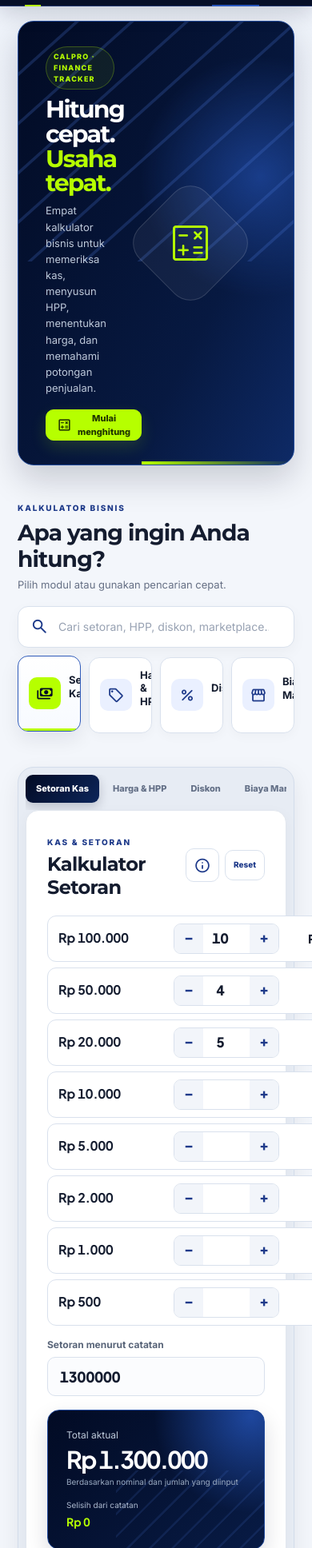
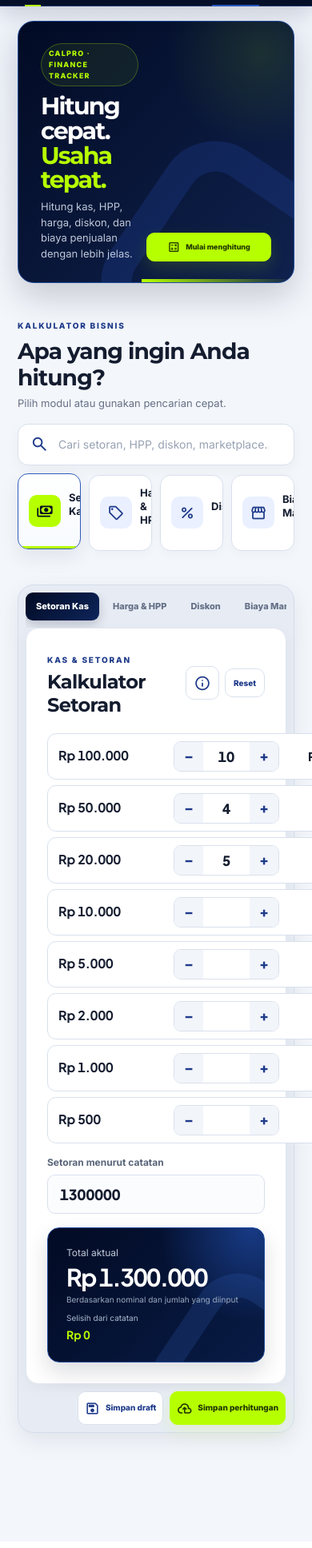
Before and after one commit to ft-financetracker/calpro, a website with bundled scripts: page index.html in a window 390 px wide. Shown: the part 64-2000 px from the top of the page at 80% size. Built offline with nearby package versions, Linux system fonts and the light colour scheme.

Commit message:
Add files via upload

```diff
--- a/css/app.css
+++ b/css/app.css
@@ -1,7 +1,7 @@
 /* BASE */
 *, *::before, *::after { box-sizing: border-box; }
 
-html { scroll-behavior: smooth; }
+html { scroll-behavior: smooth; scroll-padding-top: var(--header-height); }
 
 body {
   min-width: 320px;
@@ -116,30 +116,31 @@ input:focus-visible {
 /* HERO */
 .hero {
   position: relative;
-  min-height: 214px;
+  min-height: 184px;
   margin-top: 18px;
-  padding: 30px 34px;
+  padding: 26px 28px;
   display: grid;
-  grid-template-columns: minmax(0, 1fr) 190px;
+  grid-template-columns: minmax(0, 1fr) auto;
   align-items: center;
   overflow: hidden;
   border: 1px solid #224b9b;
   border-radius: var(--radius-xl);
   color: var(--cp-white);
-  background: radial-gradient(circle at 88% 35%, rgba(30, 71, 158, .78), transparent 32%), linear-gradient(118deg, var(--cp-navy-950), #071941 68%, #0e2a66);
+  background: radial-gradient(circle at 88% 12%, rgba(182, 255, 0, .11), transparent 28%), linear-gradient(135deg, var(--cp-navy-950), var(--cp-navy-800));
   box-shadow: 0 18px 42px rgba(2, 11, 36, .18);
 }
 
 .hero::before {
   content: "";
   position: absolute;
-  top: -130px;
-  right: -110px;
-  width: 460px;
-  height: 430px;
-  opacity: .23;
-  background: repeating-linear-gradient(132deg, transparent 0 28px, #4d7be1 29px 32px, transparent 33px 51px);
-  transform: skewX(-12deg);
+  right: -54px;
+  bottom: -118px;
+  width: 270px;
+  height: 270px;
+  border: 38px solid rgba(30, 58, 138, .44);
+  border-radius: 72px;
+  background: transparent;
+  transform: rotate(34deg);
 }
 
 .hero::after { content: ""; position: absolute; right: 0; bottom: 0; width: 190px; height: 4px; background: linear-gradient(90deg, var(--cp-lime-500), transparent); }
@@ -147,10 +148,9 @@ input:focus-visible {
 .hero-badge { display: inline-flex; padding: 5px 9px; border: 1px solid rgba(182, 255, 0, .26); border-radius: 999px; color: var(--cp-lime-500); background: rgba(182, 255, 0, .07); font-size: 9px; font-weight: 800; letter-spacing: 1.2px; }
 .hero h1 { margin: 10px 0 8px; color: var(--cp-white); font-size: clamp(30px, 3.3vw, 42px); line-height: 1.03; letter-spacing: -1.8px; }
 .hero h1 em { color: var(--cp-lime-500); font-style: normal; }
-.hero p { max-width: 650px; margin-bottom: 17px; color: #bec9da; font-size: 13px; line-height: 1.55; }
-.hero-decoration { position: relative; z-index: 1; display: grid; place-items: center; }
-.hero-decoration::before { content: ""; position: absolute; width: 118px; height: 118px; border: 1px solid rgba(255, 255, 255, .14); border-radius: 28px; background: rgba(255, 255, 255, .05); transform: rotate(45deg); }
-.hero-decoration .material-symbols-rounded { position: relative; color: var(--cp-lime-500); font-size: 62px; font-variation-settings: "FILL" 0, "wght" 300, "GRAD" 0, "opsz" 48; }
+.hero p { max-width: 610px; margin-bottom: 0; color: #bec9da; font-size: 13px; line-height: 1.5; }
+.hero-actions { position: relative; z-index: 2; min-width: 156px; display: flex; justify-content: flex-end; }
+.hero-actions .button { width: 100%; }
 
 /* CATALOG */
 .catalog { padding: 40px 0 24px; scroll-margin-top: 84px; }
--- a/css/components.css
+++ b/css/components.css
@@ -79,6 +79,9 @@
 .number-field > div:focus-within { border-color: var(--cp-blue-600); background: var(--cp-white); box-shadow: 0 0 0 3px rgba(41, 87, 189, .1); }
 .number-field input { min-width: 0; width: 100%; border: 0; outline: 0; color: var(--cp-ink); background: transparent; font-family: var(--font-number); font-size: 18px; font-weight: 800; font-variant-numeric: tabular-nums lining-nums; }
 .number-field b { color: var(--cp-muted); font-size: 12px; }
+input[type="number"] { appearance: textfield; -moz-appearance: textfield; }
+input[type="number"]::-webkit-inner-spin-button,
+input[type="number"]::-webkit-outer-spin-button { margin: 0; -webkit-appearance: none; appearance: none; }
 
 /* SEGMENTED CONTROL */
 .segmented-control { margin-bottom: 16px; padding: 4px; display: grid; grid-template-columns: 1fr 1fr; gap: 4px; border: 1px solid var(--cp-line); border-radius: 11px; background: #f5f7fa; }
@@ -114,8 +117,8 @@
 .calculator-description { max-width: 680px; margin: -10px 0 16px; color: var(--cp-muted); font-size: 12px; }
 
 /* RESULT CARD */
-.result-card { position: relative; overflow: hidden; border: 1px solid #234c9e; border-radius: 15px; color: var(--cp-white); background: radial-gradient(circle at 94% 4%, #1e479e 0, transparent 40%), linear-gradient(135deg, var(--cp-navy-950), #081b45); box-shadow: 0 12px 28px rgba(2, 11, 36, .14); }
-.result-card::after { content: ""; position: absolute; right: -45px; bottom: -52px; width: 230px; height: 150px; opacity: .14; background: repeating-linear-gradient(135deg, transparent 0 17px, #4d7be1 18px 20px); }
+.result-card { position: relative; overflow: hidden; border: 1px solid #234c9e; border-radius: 15px; color: var(--cp-white); background: radial-gradient(circle at 94% 2%, rgba(30, 71, 158, .74), transparent 38%), linear-gradient(135deg, var(--cp-navy-950), #081b45); box-shadow: 0 12px 28px rgba(2, 11, 36, .14); }
+.result-card::after { content: ""; position: absolute; right: -86px; bottom: -118px; width: 210px; height: 210px; border: 30px solid rgba(52, 95, 187, .22); border-radius: 58px; background: transparent; transform: rotate(34deg); }
 .result-card > * { position: relative; z-index: 1; }
 .result-card-main { padding: 22px 23px; display: grid; grid-template-columns: minmax(205px, 1.15fr) minmax(330px, 1.85fr); align-items: center; gap: 22px; }
 .result-primary { min-width: 0; }
--- a/css/responsive.css
+++ b/css/responsive.css
@@ -9,9 +9,7 @@
 
 @media (max-width: 800px) {
   .sync-status { display: none; }
-  .hero { grid-template-columns: minmax(0, 1fr) 140px; }
-  .hero-decoration::before { width: 98px; height: 98px; }
-  .hero-decoration .material-symbols-rounded { font-size: 52px; }
+  .hero { grid-template-columns: minmax(0, 1fr) auto; }
   .field-grid { grid-template-columns: 1fr 1fr; }
   .field-grid .number-field:last-child { grid-column: 1 / -1; }
   .result-card-main { grid-template-columns: 1fr; gap: 17px; }
@@ -34,13 +32,14 @@
   .avatar { width: 36px; height: 36px; }
   .app-shell { padding-inline: 12px; }
 
-  .hero { min-height: 0; margin-top: 10px; padding: 21px 18px 22px; display: block; border-radius: 15px; }
-  .hero::before { right: -250px; opacity: .18; }
-  .hero-badge { padding: 4px 7px; font-size: 8px; }
-  .hero h1 { margin: 8px 0 6px; font-size: 29px; line-height: 1.03; letter-spacing: -1.1px; }
-  .hero p { max-width: 315px; margin-bottom: 14px; font-size: 11px; line-height: 1.48; }
-  .hero .button { min-height: 39px; padding-inline: 13px; font-size: 11px; }
-  .hero-decoration { display: none; }
+  .hero { min-height: 154px; margin-top: 9px; padding: 16px 14px; grid-template-columns: minmax(0, 1fr) auto; align-items: end; gap: 10px; border-radius: 15px; }
+  .hero::before { right: -86px; bottom: -106px; width: 210px; height: 210px; border-width: 30px; border-radius: 56px; opacity: .82; }
+  .hero-badge { padding: 3px 6px; font-size: 7px; letter-spacing: .8px; }
+  .hero h1 { margin: 6px 0 5px; font-size: 24px; line-height: 1; letter-spacing: -.8px; }
+  .hero p { max-width: 250px; font-size: 10px; line-height: 1.4; }
+  .hero-actions { min-width: 120px; align-self: end; }
+  .hero-actions .button { min-height: 36px; padding-inline: 10px; font-size: 9px; }
+  .hero-actions .button .material-symbols-rounded { font-size: 16px; }
 
   .catalog { padding: 28px 0 18px; scroll-margin-top: 70px; }
   .section-heading { align-items: flex-start; }
@@ -63,21 +62,21 @@
   .calculator-panel { min-height: 0; padding: 16px 12px; border-radius: 13px; }
   .calculator-header { margin-bottom: 16px; }
   .calculator-header h2 { font-size: 20px; }
-  .icon-button { width: 38px; height: 38px; }
-  .calculator-header .button { min-height: 38px; padding-inline: 10px; font-size: 10px; }
+  .icon-button { width: 36px; height: 36px; }
+  .calculator-header .button { min-height: 36px; padding-inline: 10px; font-size: 10px; }
 
   .field-grid, .field-grid.two-columns, .hpp-fields, .supplementary-fields { grid-template-columns: 1fr; }
   .field-grid .number-field:last-child, .hpp-fields .number-field:last-child { grid-column: auto; }
   .number-field > span { font-size: 11px; }
-  .number-field > div { height: 47px; }
-  .number-field input { font-size: 17px; }
+  .number-field > div { height: 44px; }
+  .number-field input { font-size: 16px; }
   .segmented-control { margin-bottom: 13px; }
   .segmented-control button { min-height: 36px; font-size: 11px; }
 
-  .cash-row { min-height: 55px; padding: 8px 9px; grid-template-columns: minmax(78px, 1fr) 108px minmax(68px, .85fr); gap: 7px; }
+  .cash-row { min-height: 51px; padding: 7px 9px; grid-template-columns: minmax(78px, 1fr) 108px minmax(68px, .85fr); gap: 7px; }
   .cash-row > b { font-size: 13px; }
   .cash-row > output { font-size: 11px; }
-  .stepper { height: 35px; grid-template-columns: 30px 1fr 30px; }
+  .stepper { height: 34px; grid-template-columns: 30px 1fr 30px; }
   .stepper input { font-size: 14px; }
   .target-field { max-width: none; margin-top: 13px; }
 
@@ -88,34 +87,36 @@
   .hpp-total-note { font-size: 10px; }
 
   .result-card { border-radius: 13px; }
-  .result-card-main { padding: 18px 15px; display: block; }
+  .result-card-main { padding: 14px; display: block; }
   .result-primary > span { font-size: 11px; }
-  .result-primary > strong { margin-top: 3px; font-size: 34px; letter-spacing: -1.1px; }
+  .result-primary > strong { margin-top: 2px; font-size: 30px; letter-spacing: -.9px; }
   .result-primary > small { font-size: 9px; }
-  .result-metrics { margin-top: 16px; grid-template-columns: 1fr 1fr; gap: 0; border-top: 1px solid rgba(255, 255, 255, .12); }
-  .result-metric { padding: 11px 9px; border-left: 0; border-bottom: 1px solid rgba(255, 255, 255, .12); }
+  .result-metrics { margin-top: 11px; grid-template-columns: 1fr 1fr; gap: 0; border-top: 1px solid rgba(255, 255, 255, .12); }
+  .result-metric { padding: 8px; border-left: 0; border-bottom: 1px solid rgba(255, 255, 255, .12); }
   .result-metric:nth-child(even) { border-left: 1px solid rgba(255, 255, 255, .12); }
   .result-metric:nth-last-child(-n + 2) { border-bottom: 0; }
   .result-metric span { font-size: 9px; }
   .result-metric b { font-size: 12px; }
-  .result-toolbar { padding: 11px 14px; align-items: flex-start; flex-direction: column; gap: 10px; }
-  .rounding-inline { width: 100%; }
-  .rounding-inline > span { flex: 1; }
-  .rounding-inline button { min-width: 72px; }
-  .estimate-inline { width: 100%; }
-  .estimate-inline span { flex: 1; }
-  .estimate-inline b { text-align: right; white-space: normal; }
+  .result-toolbar { padding: 9px 14px; display: grid; grid-template-columns: 1fr; align-items: center; gap: 7px; }
+  .rounding-inline { width: 100%; display: grid; grid-template-columns: minmax(0, 1fr) auto auto; align-items: center; gap: 6px; }
+  .rounding-inline > span { margin: 0; }
+  .rounding-inline button { min-width: 64px; min-height: 28px; padding-inline: 9px; }
+  .estimate-inline { width: 100%; display: grid; grid-template-columns: minmax(0, 1fr) auto; align-items: center; gap: 8px; }
+  .estimate-inline .material-symbols-rounded { display: none; }
+  .estimate-inline span { min-width: 0; }
+  .estimate-inline b { margin-left: 0; text-align: right; white-space: nowrap; }
 
   .standard-result-card { margin-top: 16px; }
   .standard-result-card .result-card-main { min-height: 0; display: block; }
   .standard-result-card .result-metrics { grid-template-columns: 1fr 1fr; }
   .standard-result-card .result-metric { border-bottom: 0; }
-  .cash-result-card .result-card-main { min-height: 0; display: grid; grid-template-columns: 1fr auto; gap: 14px; }
-  .cash-result-card .result-primary { grid-column: 1 / -1; }
-  .cash-result-card .result-primary > strong { font-size: 27px; }
-  .cash-result-card .result-metrics { margin-top: 0; display: block; border-top: 0; }
+  .cash-result-card .result-card-main { min-height: 0; display: grid; grid-template-columns: minmax(0, 1fr) auto; gap: 8px 12px; }
+  .cash-result-card .result-primary { grid-column: 1; }
+  .cash-result-card .result-primary > strong { font-size: 25px; }
+  .cash-result-card .result-metrics { grid-column: 1; margin-top: 0; display: block; border-top: 0; }
   .cash-result-card .result-metric { padding: 0; border: 0; }
-  .status-badge { align-self: center; font-size: 9px; }
+  .cash-result-card .status-badge { grid-column: 2; grid-row: 1 / 3; align-self: center; }
+  .status-badge { font-size: 8px; }
 
   .workspace-actions { display: grid; grid-template-columns: 1fr 1.25fr; }
   .workspace-actions .button { min-width: 0; padding-inline: 8px; font-size: 10px; }
@@ -162,10 +163,19 @@
 }
 
 @media (max-width: 390px) {
-  .hero p { max-width: 290px; }
+  .hero { grid-template-columns: minmax(0, 1fr) 110px; }
+  .hero p { max-width: 220px; }
+  .hero-actions { min-width: 110px; }
   .cash-row { grid-template-columns: minmax(72px, 1fr) 101px minmax(60px, .78fr); gap: 5px; }
   .cash-row > b { font-size: 12px; }
   .cash-row > output { font-size: 10px; }
   .stepper { grid-template-columns: 28px 1fr 28px; }
   .rounding-inline button { min-width: 66px; padding-inline: 10px; }
 }
+
+@media (max-width: 350px) {
+  .hero { grid-template-columns: minmax(0, 1fr) 42px; }
+  .hero-actions { min-width: 42px; }
+  .hero-actions .button { width: 42px; padding: 0; font-size: 0; }
+  .hero-actions .button .material-symbols-rounded { font-size: 18px; }
+}
--- a/index.html
+++ b/index.html
@@ -44,13 +44,14 @@
       <div class="hero-copy">
         <span class="hero-badge">CALPRO · FINANCE TRACKER</span>
         <h1 id="heroTitle">Hitung cepat.<br><em>Usaha tepat.</em></h1>
-        <p>Empat kalkulator bisnis untuk memeriksa kas, menyusun HPP, menentukan harga, dan memahami potongan penjualan.</p>
-        <button type="button" class="button button-primary" data-scroll="kalkulator">
+        <p>Hitung kas, HPP, harga, diskon, dan biaya penjualan dengan lebih jelas.</p>
+      </div>
+      <div class="hero-actions">
+        <button type="button" class="button button-primary" data-scroll="kalkulator" aria-label="Mulai menghitung">
           <span class="material-symbols-rounded" aria-hidden="true">calculate</span>
           Mulai menghitung
         </button>
       </div>
-      <div class="hero-decoration" aria-hidden="true"><span class="material-symbols-rounded">calculate</span></div>
     </section>
 
     <section class="catalog" id="kalkulator" aria-labelledby="catalogTitle">
@@ -104,7 +105,7 @@
     <div class="dialog-content">
       <section class="about-brand"><img src="assets/icons/calpro-icon-192.png" alt="Logo CalPro"><div><h3>CalPro</h3><p>Kalkulator bisnis pendamping Finance Tracker untuk membantu perhitungan operasional secara cepat, jelas, dan konsisten.</p></div></section>
       <dl class="about-facts">
-        <div><dt>Versi</dt><dd>4.1.0</dd></div>
+        <div><dt>Versi</dt><dd>4.1.1</dd></div>
         <div><dt>Parent brand</dt><dd>Finance Tracker</dd></div>
         <div><dt>Penyimpanan</dt><dd>Perangkat &amp; Spreadsheet</dd></div>
         <div><dt>Modul</dt><dd>4 kalkulator bisnis</dd></div>
--- a/package.json
+++ b/package.json
@@ -1,7 +1,7 @@
 {
   "name": "calpro-pwa",
   "private": true,
-  "version": "4.1.0",
+  "version": "4.1.1",
   "type": "module",
   "scripts": {
     "test": "node --test tests/*.test.mjs"
--- a/service-worker.js
+++ b/service-worker.js
@@ -1,4 +1,4 @@
-const CACHE = 'calpro-shell-v4-1-0';
+const CACHE = 'calpro-shell-v4-1-1';
 const ASSETS = [
   './',
   './index.html',
```
Also changed, not shown: docs/CP-COMPONENT-REGISTRY-001.md (+1 -1 lines), js/app.js (+9 -0 lines), tests/ui-contract.test.mjs (added, +33 -0 lines), README.md.
